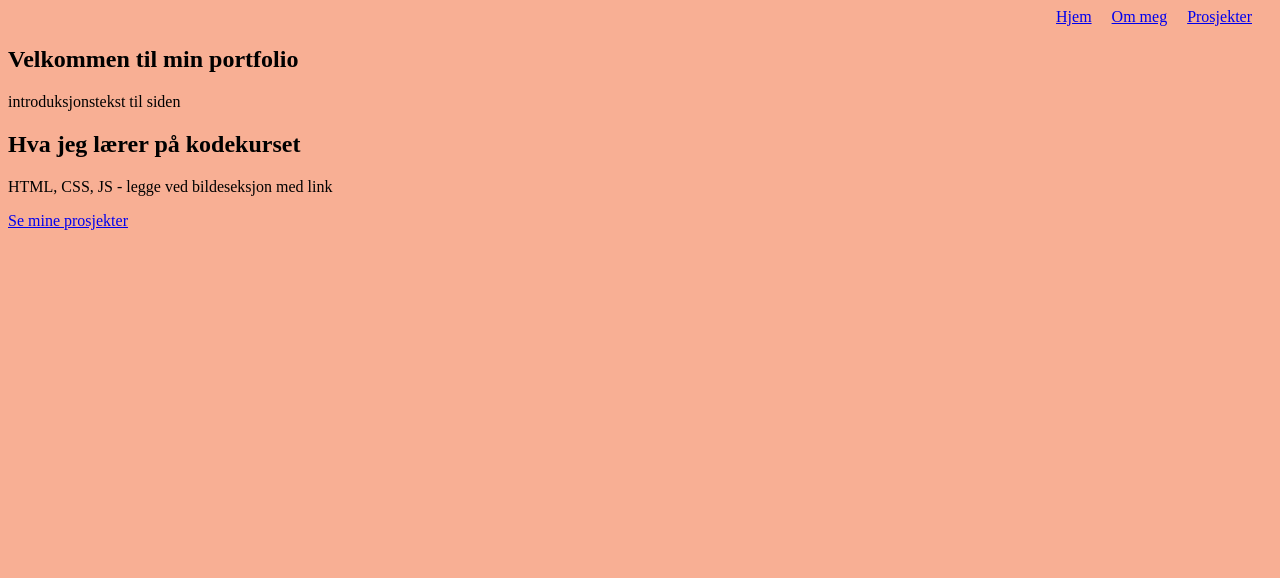
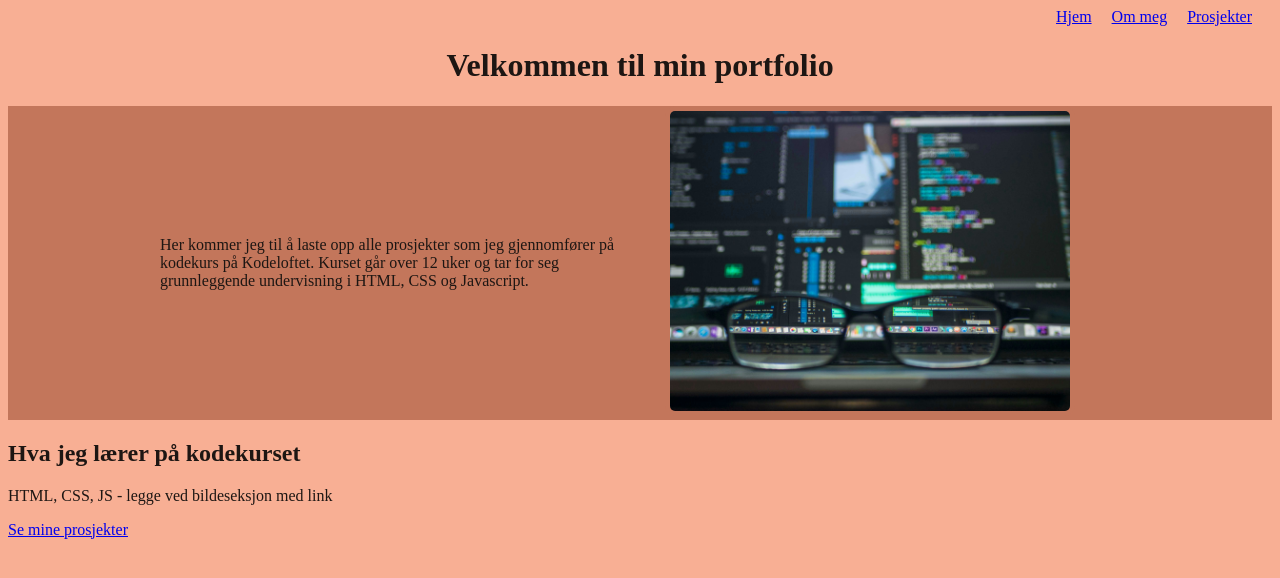
Before and after one commit to Ronjasolberg/Portfolio, a website: page index.html in a window 1280 px wide. Drawn offline with Linux system fonts and the light colour scheme.

Commit message:
Videre justering av flex og css-regler

```diff
--- a/css/styles.css
+++ b/css/styles.css
@@ -3,6 +3,7 @@ body {
 }
 
 ul {
+  color: #4d3a33;
   display: flex;
   justify-content: end;
   gap: 20px;
@@ -18,6 +19,32 @@ ul {
 /* class-name Selector */
 .listItem {
 
+}
+
+h1 {
+  color: #1d1613;
+  text-align: center;
+}
+
+h2 {
+  color: #1d1613;
+}
+
+h3 {
+  color: #1d1613;
+}
+
+p {
+  color: #1d1613;
+  width: 60ch;
+}
+
+/* Bilder som står alene, ikke i seksjoner */
+.one-image {
+  width: 300px;      /* Sett bredde til 300px */
+  height: auto;      /* Behold forholdet mellom bredde og høyde */
+  border: 5px solid #c3765b;
+  border-radius: 10px;
 }
 
 .image-container {
@@ -51,3 +78,20 @@ ul {
   line-height: 75px;
   font-size: 30px;
 }
+
+.text-and-image {
+  background-color: #c3765b;
+  display: flex;              /* Bruk Flexbox for å ordne elementene horisontalt */
+  align-items:center;        /* Juster elementene vertikalt (her: sentrert) */
+  justify-content:center; /* Juster elementene horisontalt (her: venstrejustert) */
+}
+
+.text-and-image img {
+  width: 400px; /* Sett ønsket bredde på bildet */
+  height: auto; /* Behold bildeforholdet */
+  margin-left: 25px; /* Valgfritt, legger til mellomrom mellom bilde og tekst */
+}
+
+.text-and-image p {
+  margin: 0; /* Fjern standard margin fra paragrafen for å unngå mellomrom */
+}
--- a/index.html
+++ b/index.html
@@ -4,10 +4,6 @@
     <title>Home</title>
     <meta charset="UTF-8" />
     <meta name="viewport" content="width=device-width" />
-    <!--
-      Need a visual blank slate?
-      Remove all code in `styles.css`!
-    -->
     <link rel="stylesheet" href="css/styles.css" />
     <script type="module" src="js/script.js"></script>
   </head>
@@ -22,10 +18,11 @@
       </nav>
     </header>
     <main>
-      <section>
-        <h1>Velkommen til min portfolio</h1>
-        <p>introduksjonstekst til siden<p>
-      </section>
+      <h1>Velkommen til min portfolio</h1>
+      <section class="text-and-image">
+        <p>Her kommer jeg til å laste opp alle prosjekter som jeg gjennomfører på kodekurs på Kodeloftet. Kurset går over 12 uker og tar for seg grunnleggende undervisning i HTML, CSS og Javascript.<p>
+        <img src="img/home_coding.jpg" class="one-image">
+        </section>
       <section>
         <h2>Hva jeg lærer på kodekurset</h2>
         <p>HTML, CSS, JS - legge ved bildeseksjon med link</p>
```
Also changed, not shown: img/home_coding.jpg (added).
